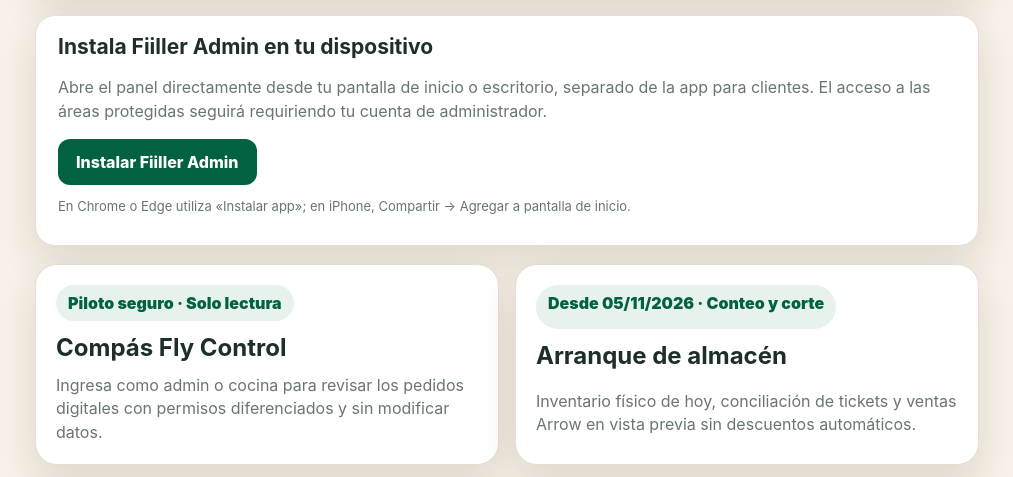
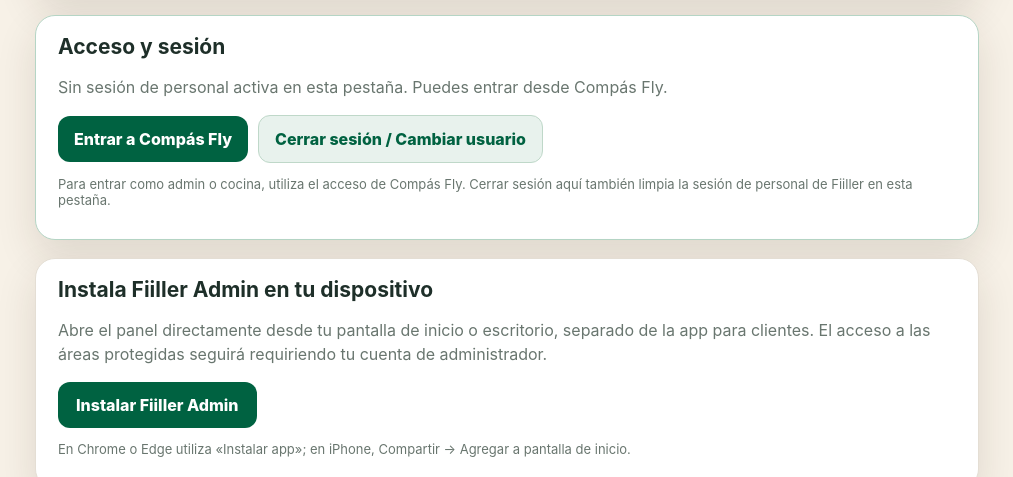
Before and after one commit to Rujumagil/fillerapp, a website: page admin.html in a window 1280 px wide. Shown: the part 291-768 px from the top of the page, without its empty margins (133-1146 px from the left). Drawn offline with Linux system fonts and the light colour scheme.

Commit message:
fix(fiiller): add session controls to Admin dashboard
* fix(fiiller): add visible session access and logout to admin dashboard

* test(fiiller): verify admin session controls

```diff
--- a/admin.html
+++ b/admin.html
@@ -19,6 +19,15 @@
       <img class="admin-brand-mark" src="assets/filler-logo-oficial.webp" alt="Fiiller Café">
       <h1>Control Fiiller</h1>
       <p>Panel de operaciones: pedidos, catálogo y CRM de clientes.</p>
+    </section>
+    <section aria-label="Acceso y sesión de personal" style="background:white;border:1px solid #b5d5c5;padding:18px 22px;border-radius:20px;margin-bottom:18px;box-shadow:var(--shadow)">
+      <strong style="font-size:21px">Acceso y sesión</strong>
+      <p id="admin-session-status" role="status" style="color:var(--muted);line-height:1.5">Comprobando sesión de personal...</p>
+      <div style="display:flex;gap:10px;flex-wrap:wrap;align-items:center">
+        <a href="fly-control.html" style="display:inline-block;background:#006241;color:#fff;padding:13px 16px;border-radius:12px;text-decoration:none;font-weight:800">Entrar a Compás Fly</a>
+        <button id="admin-logout" type="button" style="background:#e8f2ed;color:#006241;border:1px solid #bfd8c9;border-radius:12px;padding:13px 16px;font:inherit;font-weight:800;cursor:pointer">Cerrar sesión / Cambiar usuario</button>
+      </div>
+      <p style="font-size:13px;color:var(--muted)">Para entrar como admin o cocina, utiliza el acceso de Compás Fly. Cerrar sesión aquí también limpia la sesión de personal de Fiiller en esta pestaña.</p>
     </section>
     <section data-install-panel style="background:white;border:1px solid #e4ded4;padding:18px 22px;border-radius:20px;margin-bottom:18px;box-shadow:var(--shadow)">
       <strong style="font-size:21px">Instala Fiiller Admin en tu dispositivo</strong>
@@ -79,7 +88,19 @@
     <div class="links"><a href="index.html">Menu publico</a><a href="monitor.html">Monitor de cocina</a></div>
   </main>
   <script src="pwa.js?v=2"></script>
+  <script src="filler-cloud.js"></script>
   <script>
+    (async()=>{
+      const status=document.getElementById("admin-session-status");
+      try {
+        const role=await FillerCloud.staffRole();
+        status.textContent=role==="admin"?"Sesión activa: administrador":role==="cocina"?"Sesión activa: cocina":"Sin sesión de personal activa en esta pestaña. Puedes entrar desde Compás Fly.";
+      }catch{status.textContent="No se pudo comprobar la sesión. Puedes entrar desde Compás Fly.";}
+    })();
+    document.getElementById("admin-logout").addEventListener("click",()=>{
+      FillerCloud.logout();
+      document.getElementById("admin-session-status").textContent="Sesión cerrada en esta pestaña. Entra a Compás Fly para cambiar de usuario.";
+    });
     document.getElementById("install-fiiller-admin").addEventListener("click",async()=>{
       if(window.fillerInstallApp) await window.fillerInstallApp();
     });
```
Also changed, not shown: tests/fiiller-fly-pilot.test.cjs (+7 -0 lines).
